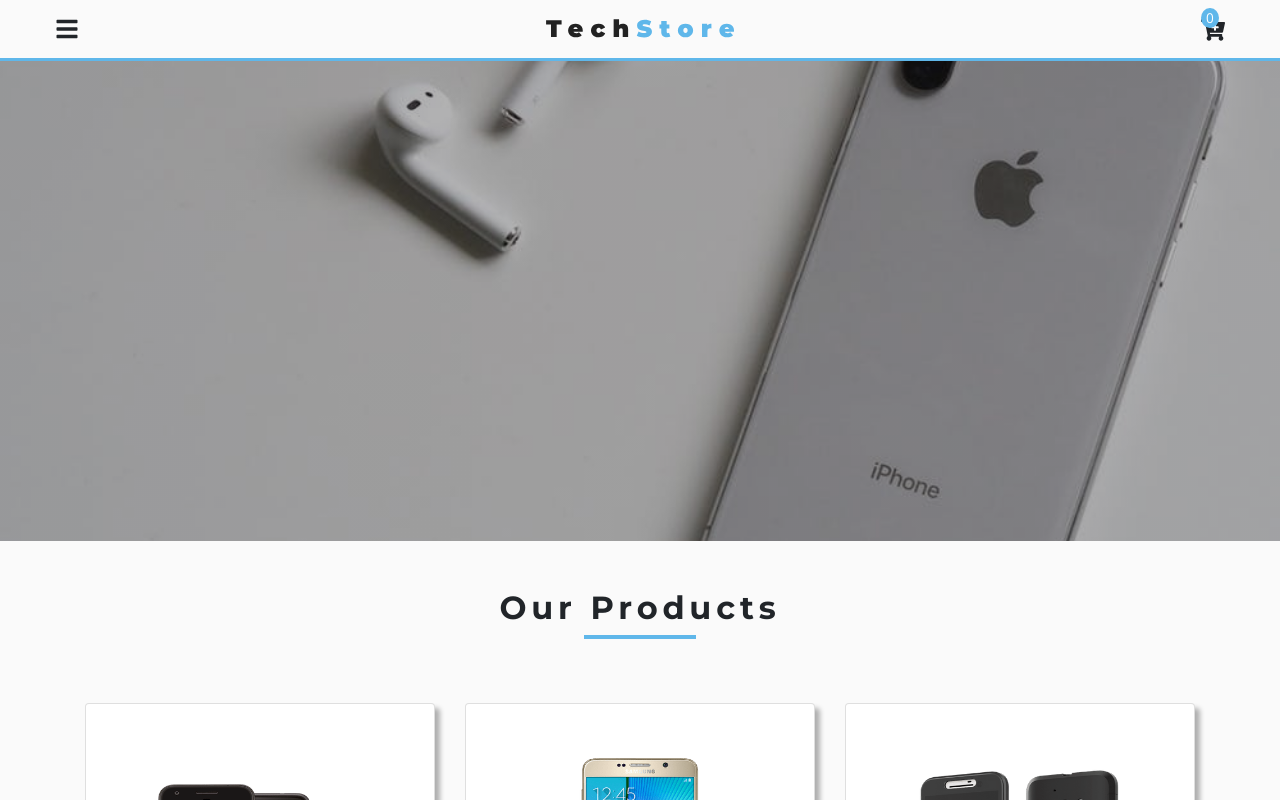
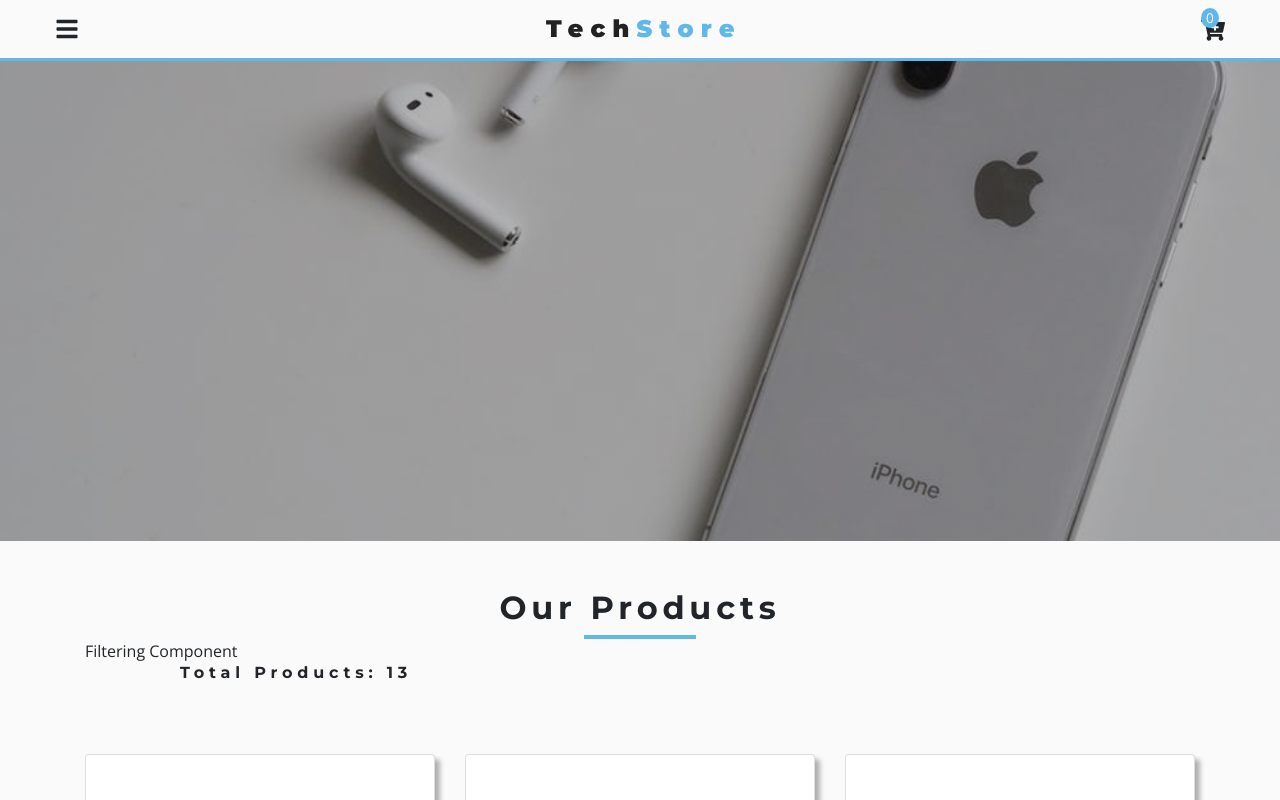
Before and after one commit to ajochope/tech-store, a React (Create React App) app: page /products in a window 1280 px wide. Shown: the top 800 px of the page. Built offline with nearby package versions, Linux system fonts and the light colour scheme.

Commit message:
new_mods_21:12:57

```diff
--- /dev/null
+++ b/src/components/ProductsPage/ProductFilter.js
@@ -0,0 +1,9 @@
+import React from 'react'
+
+export default function ProductFilter() {
+    return (
+        <div>
+            Filtering Component
+        </div>
+    )
+}
--- a/src/components/ProductsPage/Products.js
+++ b/src/components/ProductsPage/Products.js
@@ -2,6 +2,7 @@
 import {ProductConsumer} from '../../context/context';
 import Title from '../Title';
 import Product from '../Product';
+import ProductFilter from './ProductFilter';
 
 export default function Products() {
     return (
@@ -13,11 +14,31 @@
                         <div className="container">
                             {/* title */}
                             <Title center title="our products"></Title>
+                            {/* product filter*/}
+                            <ProductFilter></ProductFilter>
+                            {/* total count */}
+                            <div className="row">
+                                <div className="col-10 mx-auto">
+                                    <h6 className="text-title">
+                                        total products: {filteredProducts.length}
+                                    </h6>
+                                </div>
+                            </div>
+                            {/* end of total count */}
                             {/* products */}
                             <div className="row py-5">
-                                {filteredProducts.map( product => {
-                                    return <Product key={product.id} product={product}></Product>
-                                })}
+                                {
+                                    filteredProducts.length === 0 ?
+                                    (
+                                        <div className="col text-title text-center">
+                                             sorry, no item matched your search
+                                        </div>
+                                    ):
+                                    (
+                                        filteredProducts.map( product => {
+                                        return <Product key={product.id} product={product}></Product>
+                                    }))
+                                }
                             </div>
                         </div>
                     </section>
```
Also changed, not shown: 13 other files (tests, documents, lock files or other folders).
